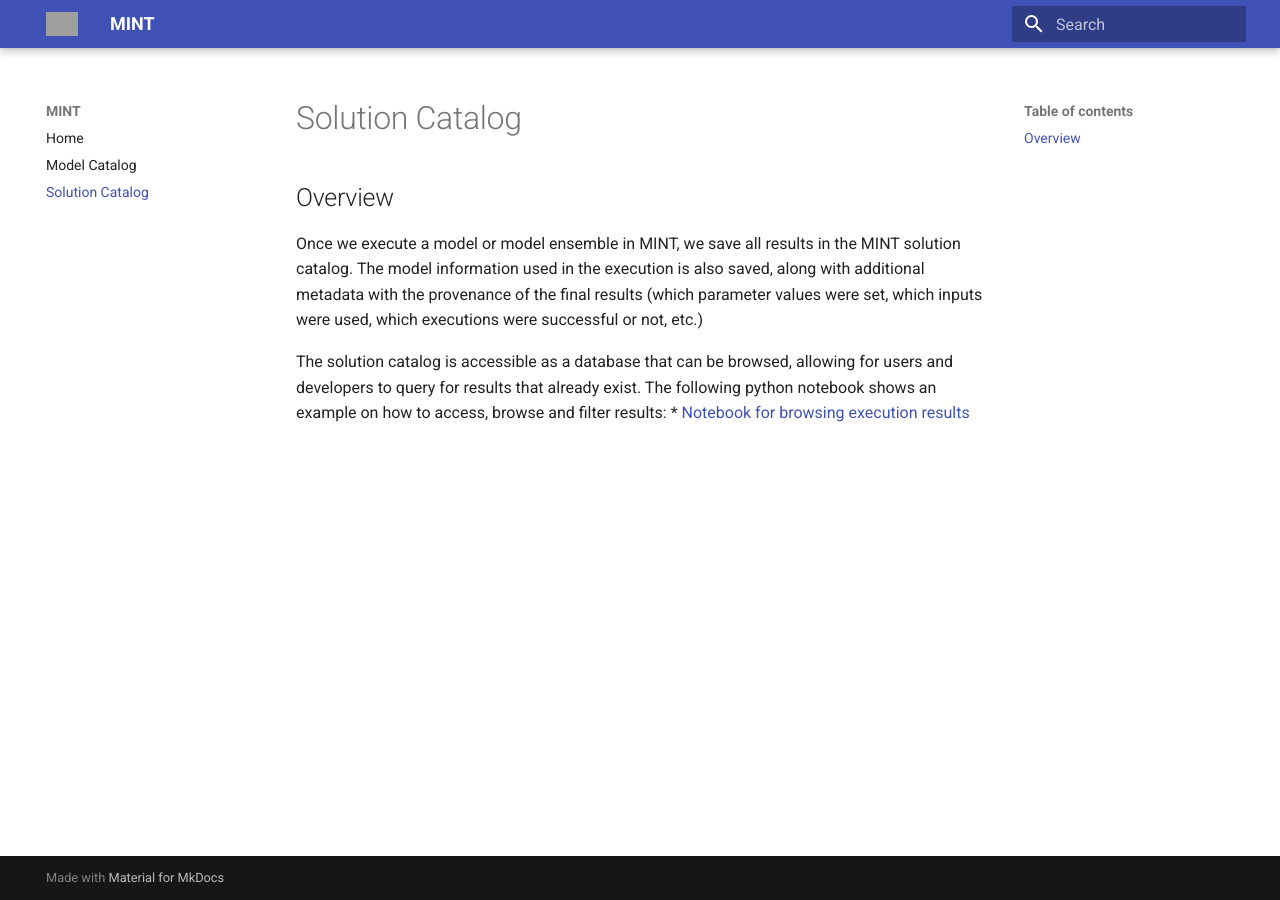
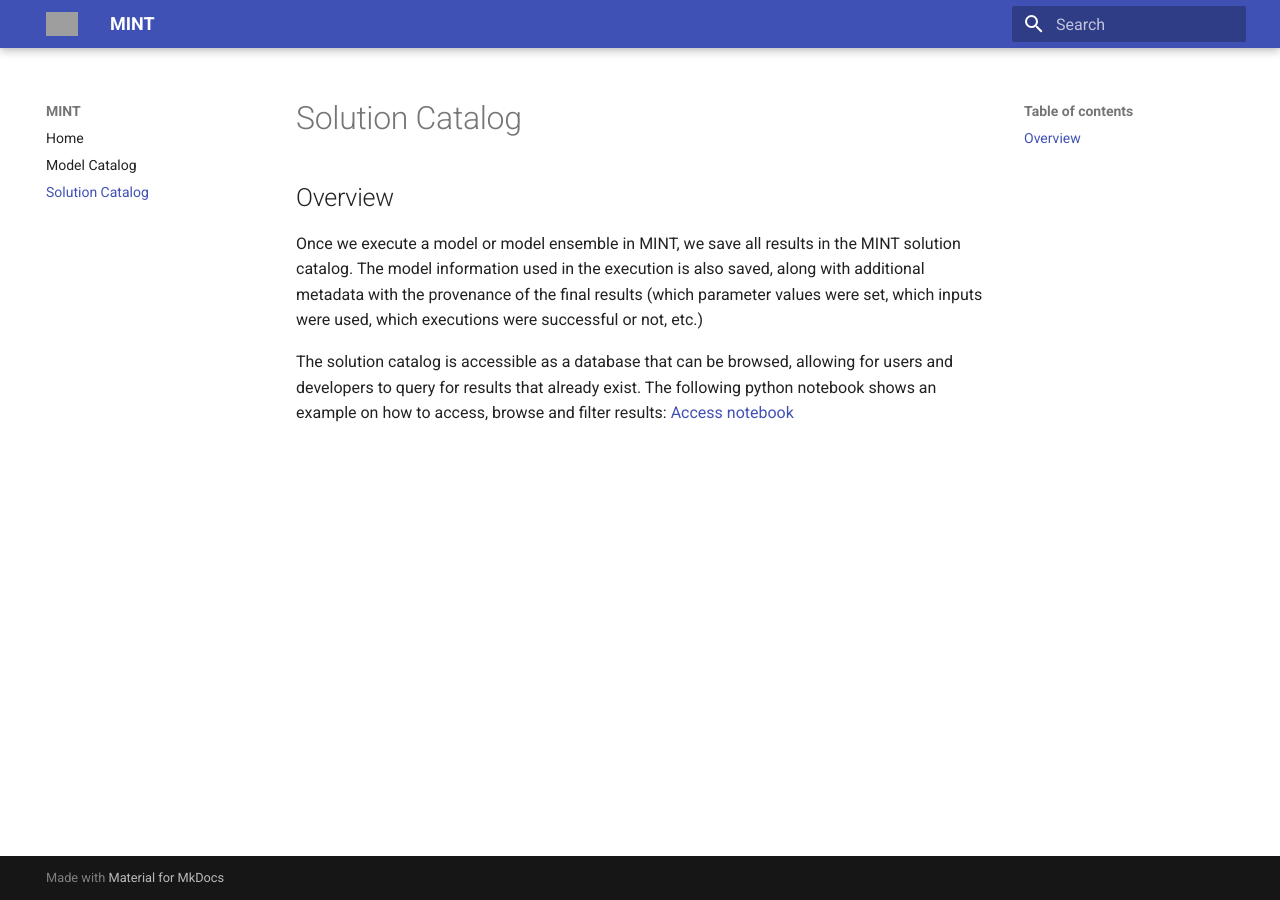
Before and after one commit to mintproject/MINT_USERGUIDE, an MkDocs documentation site: the page built from docs/solutioncatalog.md, in a window 1280 px wide. Built offline with MkDocs 1.6.1 and Material for MkDocs 9.7.7, drawn with Linux system fonts in a browser that asks for light colours; grey boxes are pictures that could not be loaded.

Commit message:
Update solutioncatalog.md

```diff
--- a/docs/solutioncatalog.md
+++ b/docs/solutioncatalog.md
@@ -2,5 +2,4 @@
 ## Overview
 Once we execute a model or model ensemble in MINT, we save all results in the MINT solution catalog. The model information used in the execution is also saved, along with additional metadata with the provenance of the final results (which parameter values were set, which inputs were used, which executions were successful or not, etc.)
 
-The solution catalog is accessible as a database that can be browsed, allowing for users and developers to query for results that already exist. The following python notebook shows an example on how to access, browse and filter results:
- * [Notebook for browsing execution results](https://github.com/mintproject/MINT_USERGUIDE/blob/master/docs/notebooks/solutioncatalog/using_the_mint_results_database.ipynb)
+The solution catalog is accessible as a database that can be browsed, allowing for users and developers to query for results that already exist. The following python notebook shows an example on how to access, browse and filter results: [Access notebook](https://github.com/mintproject/MINT_USERGUIDE/blob/master/docs/notebooks/solutioncatalog/using_the_mint_results_database.ipynb)
```
